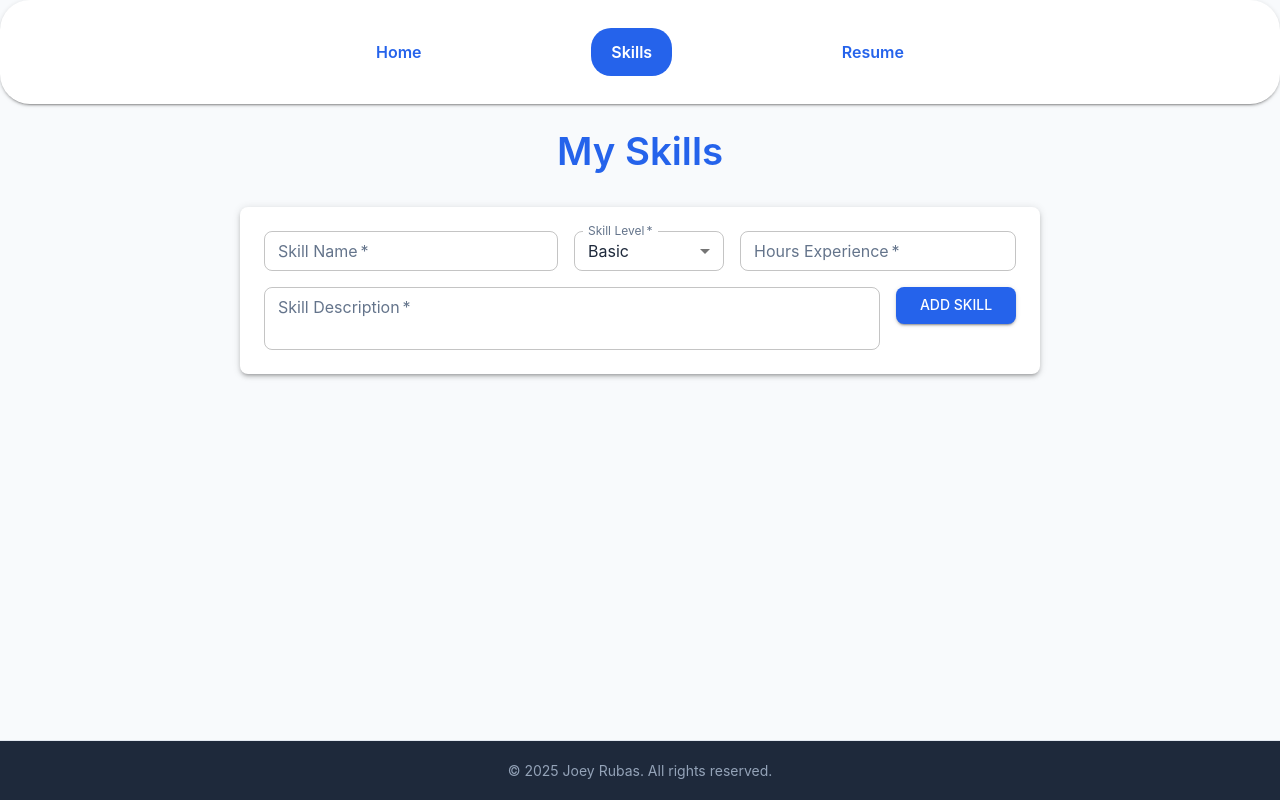
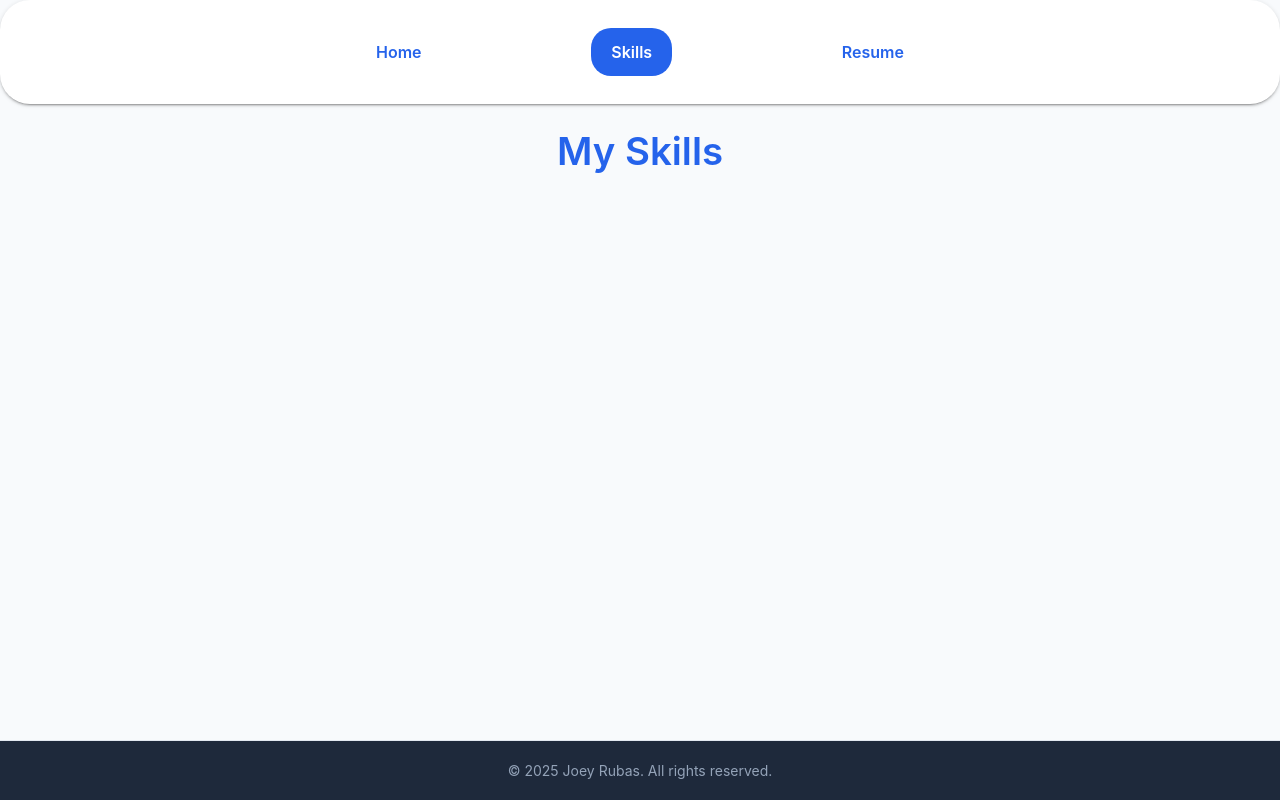
Before and after one commit to JoeyRubas/JoeyResume, a React (Vite) app in the folder src/frontend/: page /skills in a window 1280 px wide. Built offline with nearby package versions, Linux system fonts and the light colour scheme; no server answers.

Commit message:
hide edit functions in prod

```diff
--- a/src/frontend/src/pages/skills/Skills.tsx
+++ b/src/frontend/src/pages/skills/Skills.tsx
@@ -15,6 +15,8 @@ const Skills: React.FC = () => {
   const [formData, setFormData] = useState({
     name: '', skillLevel: '0', hoursExperience: '', description: ''
   });
+
+  const showEditFunctionality = import.meta.env.VITE_SHOW_EDIT_FUNCTIONALITY === 'true';
 
   useEffect(() => { loadSkills(); }, []);
 
@@ -144,6 +146,7 @@ const Skills: React.FC = () => {
 
 
         </CardContent>
+        {showEditFunctionality && (
           <CardActions sx={{ justifyContent: 'flex-end', pt: 0 }}>
             <IconButton size="small" color="primary" id={`edit${skill.id}`} onClick={handleEdit} sx={{ mr: 1 }} >
               ✏️
@@ -152,6 +155,7 @@ const Skills: React.FC = () => {
               ❌
             </IconButton>
           </CardActions>
+        )}
       </Card>
     );
   }
@@ -173,6 +177,7 @@ const Skills: React.FC = () => {
         My Skills
       </Typography>
 
+      {showEditFunctionality && (
         <Paper elevation={3} sx={{ p: 3, mb: 4, maxWidth: 800, mx: 'auto' }}>
           <Box component="form" onSubmit={handleSubmit} sx={{ display: 'flex', flexWrap: 'wrap', gap: 2 }}>
             <TextField label="Skill Name" name="name" value={formData.name} onChange={handleInputChange} required variant="outlined" size="small" sx={{ minWidth: 200, flex: 1 }} />
@@ -204,6 +209,7 @@ const Skills: React.FC = () => {
             )}
           </Box>
         </Paper>
+      )}
 
       <div className="skill-card-list">
         {skills.map(skill => skillCard(skill))}
```
Also changed, not shown: 2 other files (tests, documents, lock files or other folders). Lines whose indentation alone changed are shown as unchanged.
